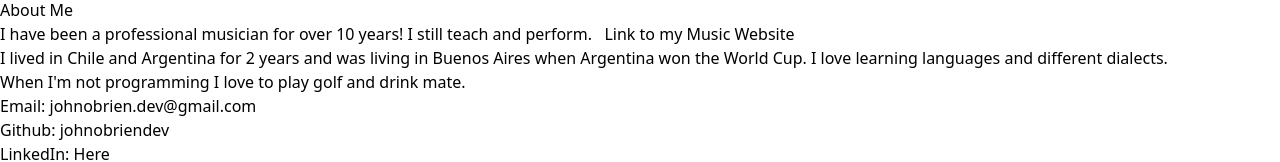
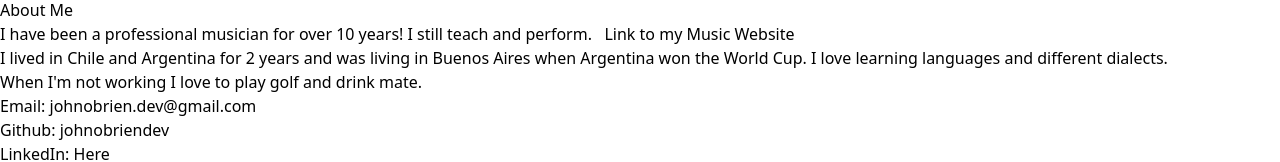
Before and after one commit to johnobriendev/devPortfolio, a React (Vite) app: page / in a window 1280 px wide. Shown: the part 218-380 px from the top of the page. Built offline with nearby package versions, Linux system fonts and the light colour scheme.

Commit message:
change about me

```diff
--- a/src/components/AboutMe.jsx
+++ b/src/components/AboutMe.jsx
@@ -80,7 +80,7 @@ function AboutMe() {
                         &nbsp; <a className="text-sky-400 hover:text-sky-500 font-normal" href="http://johnobrienguitar.com" target="_blank" rel="noopener noreferrer">Link to my Music Website</a>
                         </p>
                         <p>I lived in Chile and Argentina for 2 years and was living in Buenos Aires when Argentina won the World Cup. I love learning languages and different dialects.</p>
-                        <p>When I'm not programming I love to play golf and drink mate.</p>
+                        <p>When I'm not working I love to play golf and drink mate.</p>
                     </div>
 
                     <p>Email: <a href="mailto:johnobrien.dev@gmail.com" className="underline hover:text-sky-500">johnobrien.dev@gmail.com</a></p>
```
